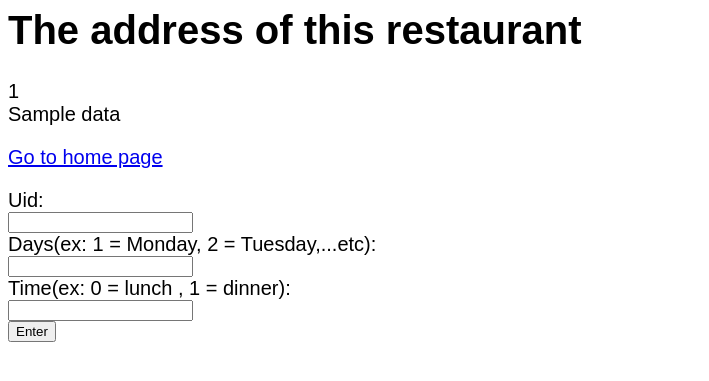
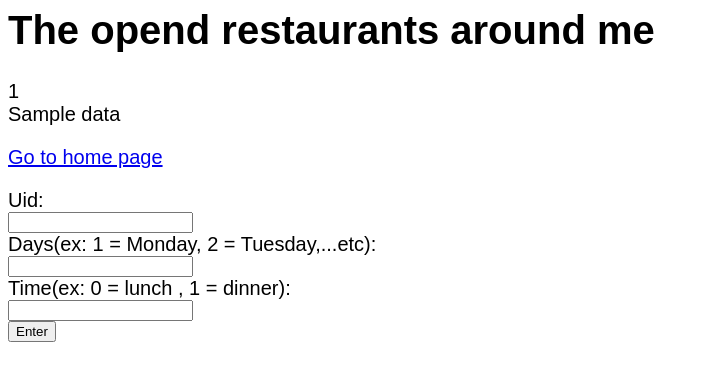
Before and after one commit to mud2man/Restaurant.io, a Flask app: template cl3519-proj1-3/templates/listRestaurantAroundMeAndOpen.html in a window 1280 px wide. Shown: the top 381 px of the page, without its empty margins (0-709 px from the left). Run offline with Flask 2, Linux system fonts and the light colour scheme; the template is opened without the code that fills it: most values are stand-ins (such as "Sample title", 1, 10 or a date in 2020); parts of the project's set-up code (start-up, migrations or seed data) failed here and were passed over.

Commit message:
Fix title

```diff
--- a/cl3519-proj1-3/templates/listRestaurantAroundMeAndOpen.html
+++ b/cl3519-proj1-3/templates/listRestaurantAroundMeAndOpen.html
@@ -8,7 +8,7 @@
 
 
 <body>
-  <h1>The address of this restaurant</h1>
+  <h1>The opend restaurants around me</h1>
   <div>
     {% for n in data %}
     {% if loop.index == 1 %}
--- a/cl3519-proj1-3/templates/listRestaurantStarAroundMe.html
+++ b/cl3519-proj1-3/templates/listRestaurantStarAroundMe.html
@@ -8,7 +8,7 @@
 
 
 <body>
-  <h1>The address of this restaurant</h1>
+  <h1>The restaurants around me with the given rating</h1>
   <div>
     {% for n in data %}
     <div>{{n}}</div>
```
